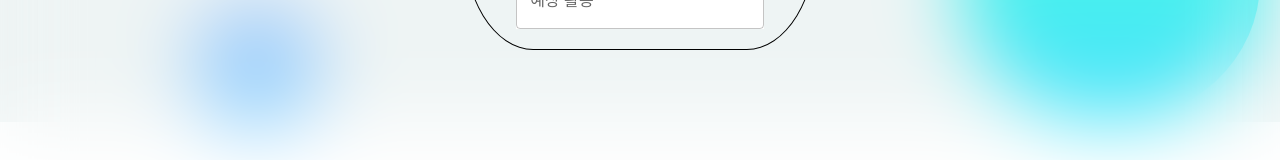
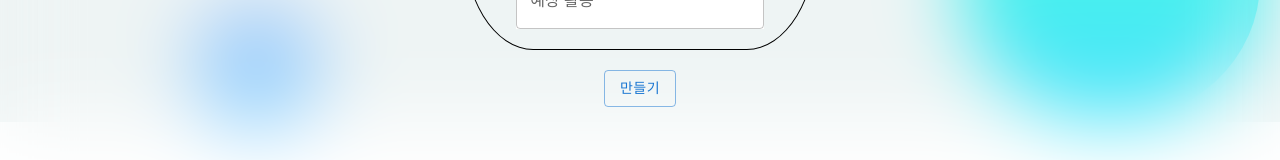
Before and after one commit to COMING-SOON-SCH/FE1-team-project, a React (Create React App) app in the folder project/: page /makeclub in a window 1280 px wide. Shown: the part 678-838 px from the top of the page. Built offline with nearby package versions, Linux system fonts and the light colour scheme; a web font is replaced by a local one.

Commit message:
📝feat : 클럽 만들기 페이지 기능 구현 전 단계까지 코딩

```diff
--- a/project/src/pages/MakeClub.jsx
+++ b/project/src/pages/MakeClub.jsx
@@ -6,12 +6,17 @@ import InputLabel from '@mui/material/InputLabel';
 import MenuItem from '@mui/material/MenuItem';
 import FormControl from '@mui/material/FormControl';
 import Select from '@mui/material/Select';
+import { Button } from '@mui/material';
 
 export default function MakeClub() {
   const [category, setCategory] = React.useState('')
   const [clubName, setClubName] = React.useState('')
   const [introduction, setIntroduction] = React.useState('')
   const [activity, setActivity] = React.useState('')
+
+  const makeHandler = () => {
+    //만들기 기능 구현
+  }
 
   return (
     <MakeClubContainer>
@@ -62,6 +67,7 @@ export default function MakeClub() {
           <TextField label="예상 활동" value={activity} onChange={(e) => setActivity(e.target.value)} />
         </StyledFormControl>
       </MakeClubBox>
+      <MakeButton variant="outlined" onClick={makeHandler}>만들기</MakeButton>
     </MakeClubContainer>
   );
 }
@@ -89,3 +95,9 @@ const StyledFormControl = styled(FormControl)`
     background: white;
   }
 `;
+
+const MakeButton = styled(Button)`
+  && {
+    margin: 20px;
+  }
+`
```
